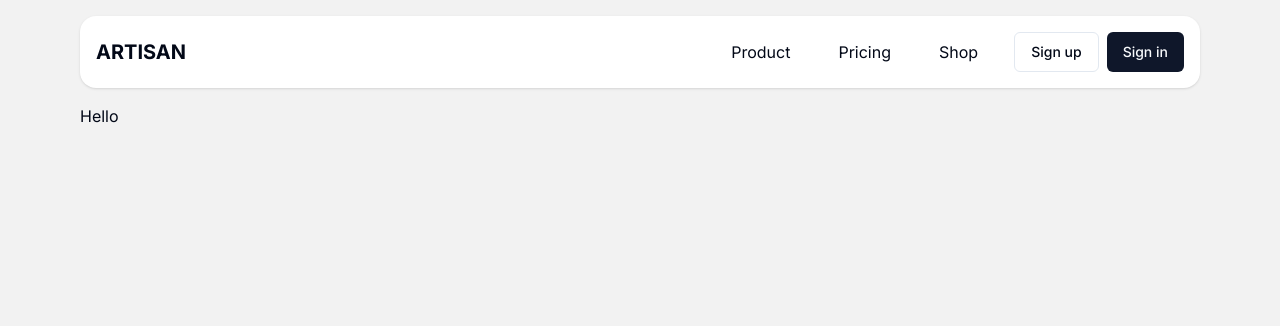
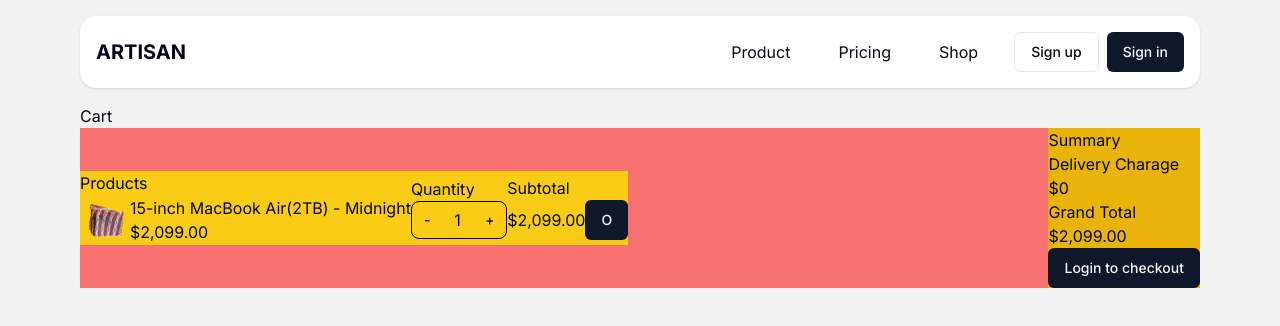
Before and after one commit to bipinkatuwal567/first-hackathon-ecommerce, a Next.js app: page / in a window 1280 px wide. Shown: the top 326 px of the page. Built offline with nearby package versions, Linux system fonts and the light colour scheme.

Commit message:
add home page

```diff
--- a/src/app/layout.jsx
+++ b/src/app/layout.jsx
@@ -13,7 +13,7 @@ export default function RootLayout({ children }) {
   return (
     <html lang="en">
       <body className={inter.className}>
-        <main className="w-full h-screen px-6 sm:px-8 md:px-20 bg-[#F2F2F2]">
+        <main className="w-full h-screen px-6 antialiased  sm:px-8 md:px-20 bg-[#F2F2F2]">
         <Navbar />
         {children}
         </main>
--- a/src/app/page.jsx
+++ b/src/app/page.jsx
@@ -1,7 +1,9 @@
-import Image from "next/image";
+import AddToCart from "@/components/AddToCart";
+import HomePage from "@/components/HomePage";
 
 export default function Home() {
   return (
-   <div>Hello</div>
+    // <HomePage />
+    <AddToCart />
   );
 }
--- /dev/null
+++ b/src/components/AddToCart.jsx
@@ -0,0 +1,64 @@
+import Image from "next/image";
+import React from "react";
+import { Button } from "./ui/button";
+
+const AddToCart = () => {
+  return (
+    <div className="flex flex-col w-full">
+      <h2>Cart</h2>
+      <div className="flex w-full justify-between bg-red-400 items-center">
+        <div className="flex justify-between items-center bg-yellow-400">
+          <div className="flex flex-col">
+            <p>Products</p>
+            <div className="flex items-center">
+              <Image src={"/topi.png"} height={50} width={50} />
+              <div className="flex flex-col">
+                <p>15-inch MacBook Air(2TB) - Midnight</p>
+                <p>$2,099.00</p>
+              </div>
+            </div>
+          </div>
+
+          <div className="flex flex-col">
+            <p>Quantity</p>
+            <div className="flex items-center border border-black rounded-lg gap-3">
+              <Button variant="ghost" size="sm">
+                -
+              </Button>
+              <p>1</p>
+              <Button variant="ghost" size="sm">
+                +
+              </Button>
+            </div>
+          </div>
+
+          <div className="flex flex-col">
+            <p>Subtotal</p>
+            <div className="flex items-center">
+              <p>$2,099.00</p>
+              <Button>O</Button>
+            </div>
+          </div>
+        </div>
+
+
+        <div className="flex flex-col bg-yellow-500">
+          <p>Summary</p>
+          <div>
+            <p>Delivery Charage</p>
+            <p>$0</p>
+          </div>
+
+          <div>
+            <p>Grand Total</p>
+            <p>$2,099.00</p>
+          </div>
+
+          <Button>Login to checkout</Button>
+        </div>
+      </div>
+    </div>
+  );
+};
+
+export default AddToCart;
--- /dev/null
+++ b/src/components/HomePage.jsx
@@ -0,0 +1,31 @@
+import Image from "next/image";
+import { Button } from "./ui/button";
+
+const HomePage = () => {
+  return (
+    <div className="bg-white flex flex-col md:flex-row mt-2 justify-between lg:justify-evenly w-full p-4 rounded-lg h-[calc(100vh-8rem)] grainy">
+      <div className=" flex-shrink-0">
+        <Image
+          src={"/topi.png"}
+          height={600}
+          width={600}
+          className="w-96 sm:w-[26rem] lg:w-[32rem] mx-auto flex-shrink-0"
+        />
+      </div>
+
+      <div className="flex flex-col sm:gap-2 md:-mt-8 sm:-mt-3 md:gap-3 justify-center flex-wrap shrink">
+        <h2 className="font-semibold text-2xl sm:text-3xl md:text-4xl shrink">
+          Streamline your head
+        </h2>
+        <h2 className="font-bold text-3xl sm:text-4xl md:text-5xl leading-relaxed">
+          Dhaka Topi
+        </h2>
+        <Button className=" self-start">Shop now</Button>
+      </div>
+    </div>
+  );
+};
+
+export default HomePage;
+
+// bg-[url('/topi.png')] bg-no-repeat bg-[length:400px] sm:bg-[length:600px
```
Also changed, not shown: public/topi.png (added).
